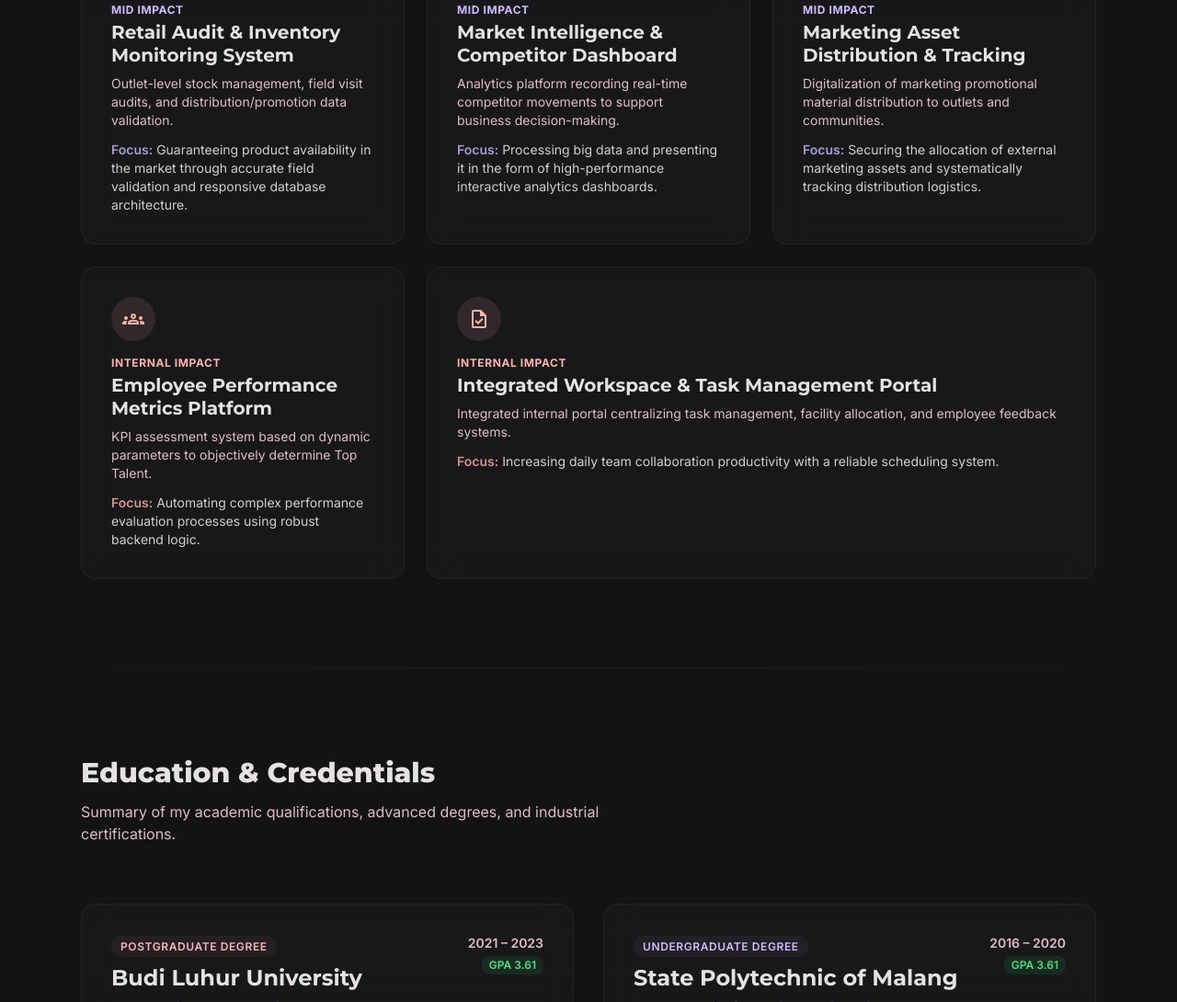
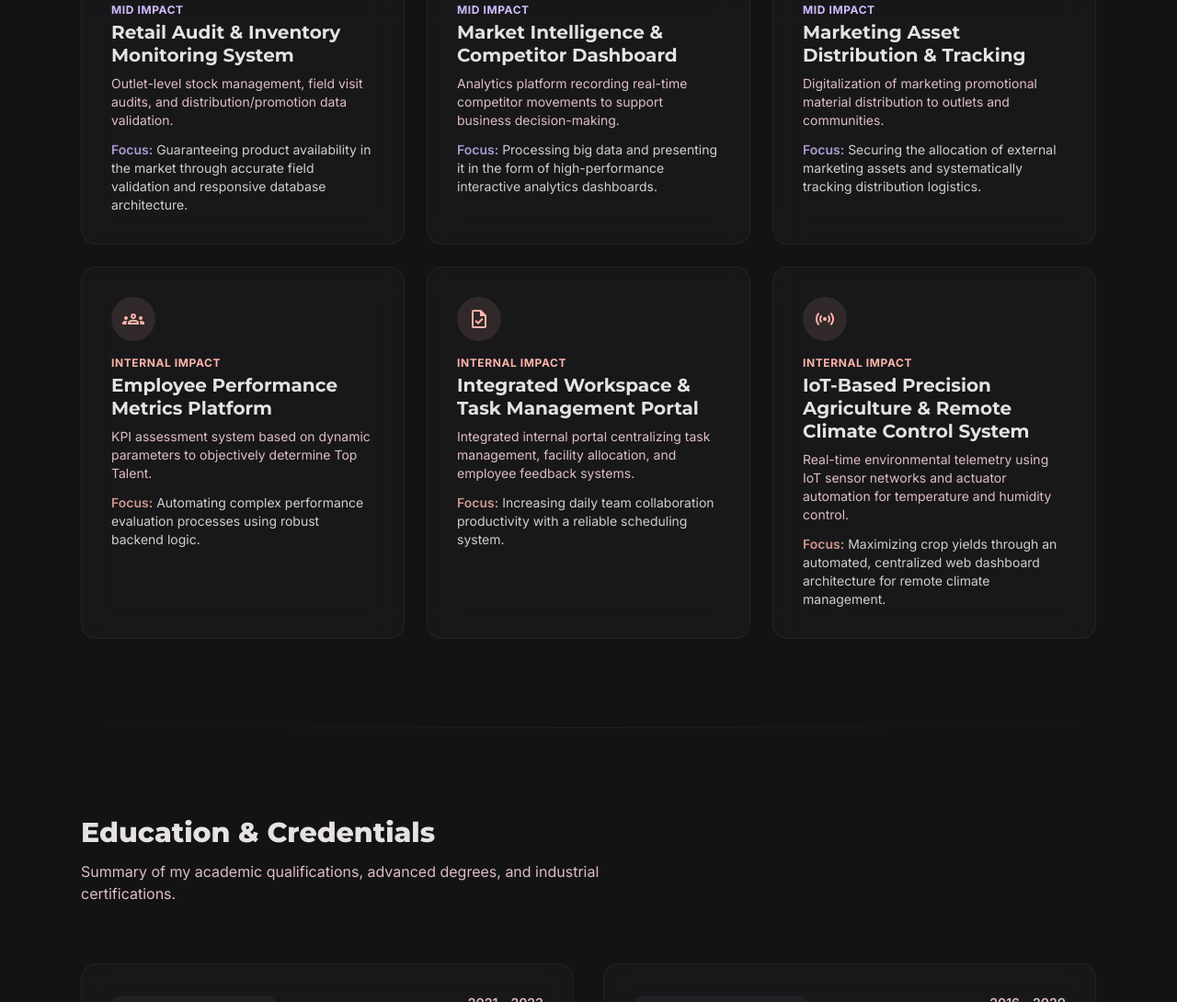
Before and after one commit to fikri100/portofolio, a plain HTML site: page index.html in a window 1280 px wide. Shown: the part 4326-5416 px from the top of the page at 92% size. Drawn offline with nearby package versions, Linux system fonts and the light colour scheme.

Commit message:
init project 9

```diff
--- a/index.html
+++ b/index.html
@@ -804,9 +804,10 @@
                     </div>
                 </div>
 
+
                 <!-- Project 7 -->
                 <div
-                    class="glass-panel p-8 rounded-2xl flex flex-col gap-4 group hover:bg-surface-container/60 hover:-translate-y-1 md:col-span-1 lg:col-span-1">
+                    class="glass-panel p-8 rounded-2xl flex flex-col gap-4 group hover:bg-surface-container/60 hover:-translate-y-1">
                     <div
                         class="w-12 h-12 rounded-xl bg-secondary/10 flex items-center justify-center text-secondary group-hover:scale-110 transition-transform">
                         <span class="material-symbols-outlined text-2xl">groups</span>
@@ -827,7 +828,7 @@
 
                 <!-- Project 8 -->
                 <div
-                    class="glass-panel p-8 rounded-2xl flex flex-col gap-4 group hover:bg-surface-container/60 hover:-translate-y-1 md:col-span-1 lg:col-span-2">
+                    class="glass-panel p-8 rounded-2xl flex flex-col gap-4 group hover:bg-surface-container/60 hover:-translate-y-1">
                     <div
                         class="w-12 h-12 rounded-xl bg-secondary/10 flex items-center justify-center text-secondary group-hover:scale-110 transition-transform">
                         <span class="material-symbols-outlined text-2xl">task</span>
@@ -843,6 +844,27 @@
                         <p class="text-sm text-on-surface/90 font-body"><span
                                 class="font-semibold text-secondary/80">Focus:</span> Increasing daily team
                             collaboration productivity with a reliable scheduling system.</p>
+                    </div>
+                </div>
+
+                <!-- Project 9 -->
+                <div
+                    class="glass-panel p-8 rounded-2xl flex flex-col gap-4 group hover:bg-surface-container/60 hover:-translate-y-1">
+                    <div
+                        class="w-12 h-12 rounded-xl bg-secondary/10 flex items-center justify-center text-secondary group-hover:scale-110 transition-transform">
+                        <span class="material-symbols-outlined text-2xl">sensors</span>
+                    </div>
+                    <div>
+                        <span
+                            class="text-xs font-bold text-secondary uppercase tracking-wider font-body mb-1 block">Internal
+                            Impact</span>
+                        <h3 class="text-xl font-headline font-bold text-on-background mb-2 leading-tight">IoT-Based
+                            Precision Agriculture &amp; Remote Climate Control System</h3>
+                        <p class="text-sm text-on-surface-variant font-body mb-3">Real-time environmental telemetry
+                            using IoT sensor networks and actuator automation for temperature and humidity control.</p>
+                        <p class="text-sm text-on-surface/90 font-body"><span
+                                class="font-semibold text-secondary/80">Focus:</span> Maximizing crop yields through an
+                            automated, centralized web dashboard architecture for remote climate management.</p>
                     </div>
                 </div>
 
```
